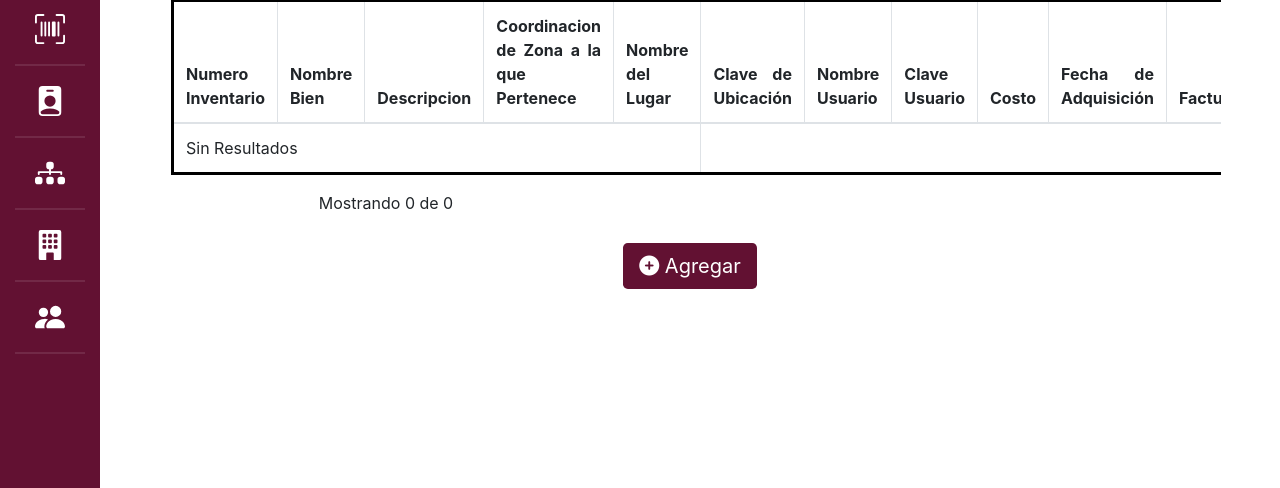
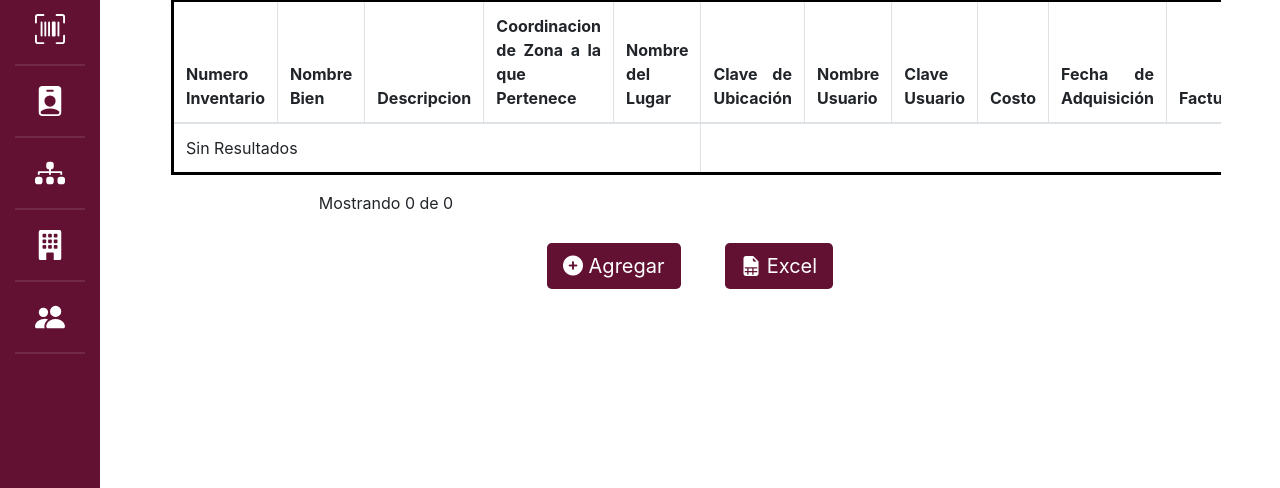
Before and after one commit to Bernabe-Fernandez/Sistema-Inventario-ICHEJA, a PHP site: page /ConsultaEtiqueta.php in a window 1280 px wide. Shown: the part 350-838 px from the top of the page. Run offline with PHP 8.4, Linux system fonts and the light colour scheme; the visitor is signed in with stand-in values (Sample User, id 1); data that the repository does not hold is empty; some libraries are stand-ins or nearby versions.

Commit message:
Se agrego un boton para descargar el archivo excel

```diff
--- a/ConsultaEtiqueta.php
+++ b/ConsultaEtiqueta.php
@@ -155,12 +155,18 @@ if (!isset($usuario)) {
                         <a href="AgregarInventario.php"><button class="btn-add btn-lg">
                                 <i class="fas fa-plus-circle "></i> Agregar
                             </button></a>
+                        <a href="#" onclick="descargarExcel();" id="btn-excelEtiqueta">
+                            <button class="btn-add btn-lg">
+                                <i class="bi bi-file-earmark-spreadsheet-fill"></i>
+                                Excel
+                            </button>
+                        </a>
                     </div>
                 </div>
         </div>
         </main>
 
-        <script src="js/consultaVales.js"></script>
+        <script src="js/consultaEtiqueta.js"></script>
         <script src="https://code.jquery.com/jquery-3.5.1.slim.min.js"></script>
         <script src="https://cdn.jsdelivr.net/npm/popper.js@1.16.1/dist/umd/popper.min.js"></script>
         <script src="https://cdn.jsdelivr.net/npm/bootstrap@4.5.3/dist/js/bootstrap.min.js"></script>
```
